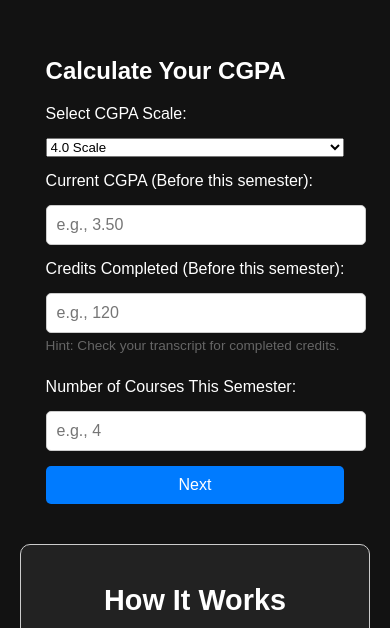
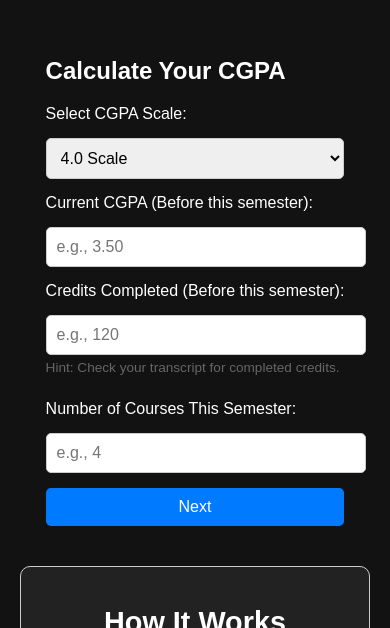
Before and after one commit to mohiuddin-khan-shiam/BRAC-University-CGPA-Calculator, a plain HTML site: page index.html in a window 390 px wide. Shown: the part 143-771 px from the top of the page. Drawn offline with Linux system fonts and the light colour scheme.

Commit message:
Update style.css

```diff
--- a/style.css
+++ b/style.css
@@ -57,7 +57,7 @@ form, #gpaInputs {
   max-width: 400px;
 }
 
-input {
+input, select {
   padding: 10px;
   font-size: 16px;
   border: 1px solid #ccc;
@@ -65,7 +65,7 @@ input {
   width: 100%;
 }
 
-input:focus {
+input:focus, select:focus {
   outline: none;
   border-color: #007bff;
 }
@@ -183,7 +183,7 @@ footer a:hover {
     padding: 15px;
   }
 
-  input {
+  input, select {
     width: 100%;
   }
 }
```
